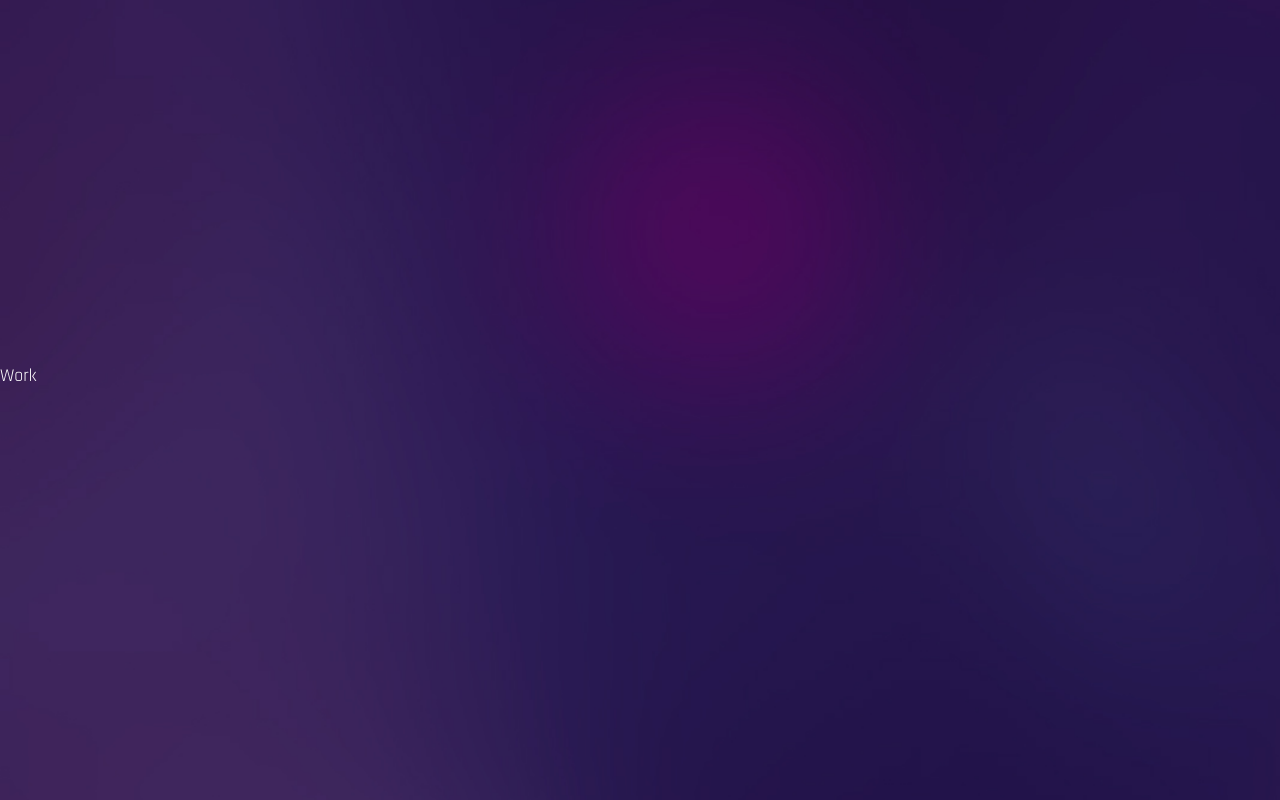
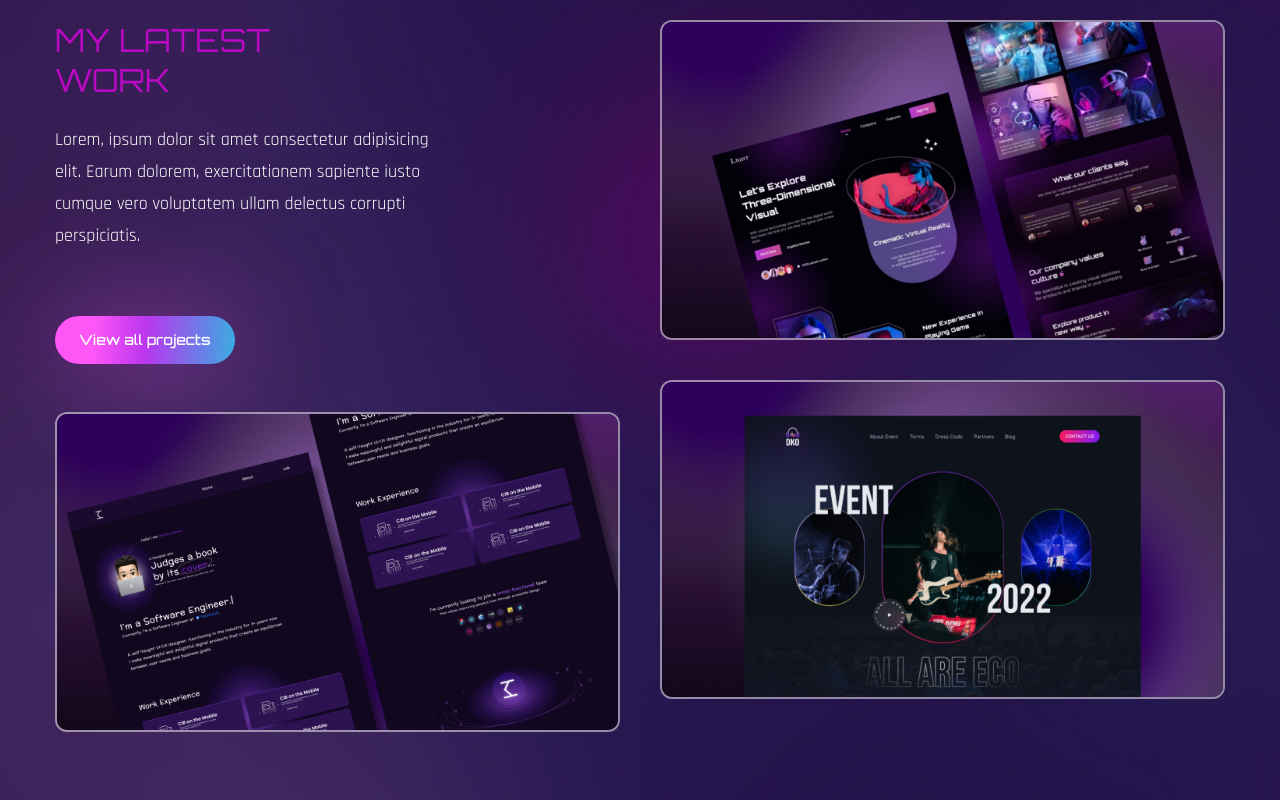
Before and after one commit to KamilJustynski/Portfolio, a React (Create React App) app: page / in a window 1280 px wide. Shown: the part 2360-3160 px from the top of the page. Built offline with nearby package versions, Linux system fonts and the light colour scheme; a web font is replaced by a local one.

Commit message:
work section in build

```diff
--- a/src/components/Services.tsx
+++ b/src/components/Services.tsx
@@ -1,7 +1,6 @@
 import { BsArrowUpRight } from "react-icons/bs";
 import { motion } from "framer-motion";
 import { fadeIn } from "../variant";
-import { link } from "fs";
 
 interface ServicesScheme {
   name: string;
--- a/src/components/Work.tsx
+++ b/src/components/Work.tsx
@@ -1,12 +1,75 @@
 import React from "react";
 import { motion } from "framer-motion";
 import { fadeIn } from "../variant";
-import Img1 from "../assets/";
+import img1 from "../assets/portfolio-img1.png";
+import img2 from "../assets/portfolio-img2.png";
+import img3 from "../assets/portfolio-img3.png";
 
 export const Work = () => {
   return (
-    <div id="work" className="section">
-      Work
-    </div>
+    <section id="work" className="section">
+      <div className="container mx-auto">
+        <div className="flex flex-col lg:flex-row gap-x-10">
+          <div className="flex flex-1 flex-col gap-y-12 mb-10 lg:mb-0">
+            <div>
+              <h2 className="h2 leading-tight text-accent">
+                My Latest <br />
+                Work
+              </h2>
+              <p className="max-w-sm mb-16">
+                Lorem, ipsum dolor sit amet consectetur adipisicing elit. Earum
+                dolorem, exercitationem sapiente iusto cumque vero voluptatem
+                ullam delectus corrupti perspiciatis.
+              </p>
+              <button className="btn btn-sm">View all projects</button>
+            </div>
+            <div className="group relative overflow-hidden border-2 border-white/50 rounded-xl">
+              <div className="group-hover:bg-black/70 w-full h-full absolute z-40 transition-all duration-300"></div>
+              <img
+                className="group-hover:scale-125 transition-all duration-500"
+                src={img1}
+                alt=""
+              />
+              <div className="absolute -bottom-full left-12 group-hover:bottom-24 transition-all duration-500 z-50">
+                <span className="text-gradient">UI/UX Design</span>
+              </div>
+              <div className="absolute -bottom-full left-12 group-hover:bottom-14 transition-all duration-700 z-50">
+                <span className="text-3xl text-white">Project Title</span>
+              </div>
+            </div>
+          </div>
+          <div className="flex-1 flex flex-col gap-y-10">
+            <div className="group relative overflow-hidden border-2 border-white/50 rounded-xl">
+              <div className="group-hover:bg-black/70 w-full h-full absolute z-40 transition-all duration-300"></div>
+              <img
+                className="group-hover:scale-125 transition-all duration-500"
+                src={img2}
+                alt=""
+              />
+              <div className="absolute -bottom-full left-12 group-hover:bottom-24 transition-all duration-500 z-50">
+                <span className="text-gradient">UI/UX Design</span>
+              </div>
+              <div className="absolute -bottom-full left-12 group-hover:bottom-14 transition-all duration-700 z-50">
+                <span className="text-3xl text-white">Project Title</span>
+              </div>
+            </div>
+            <div className="group relative overflow-hidden border-2 border-white/50 rounded-xl">
+              <div className="group-hover:bg-black/70 w-full h-full absolute z-40 transition-all duration-300"></div>
+              <img
+                className="group-hover:scale-125 transition-all duration-500"
+                src={img3}
+                alt=""
+              />
+              <div className="absolute -bottom-full left-12 group-hover:bottom-24 transition-all duration-500 z-50">
+                <span className="text-gradient">UI/UX Design</span>
+              </div>
+              <div className="absolute -bottom-full left-12 group-hover:bottom-14 transition-all duration-700 z-50">
+                <span className="text-3xl text-white">Project Title</span>
+              </div>
+            </div>
+          </div>
+        </div>
+      </div>
+    </section>
   );
 };
--- a/src/custom.d.ts
+++ b/src/custom.d.ts
@@ -4,3 +4,8 @@
   export default src;
   export const ReactComponent: React.FC<React.SVGProps<SVGSVGElement>>;
 }
+
+declare module "*.png" {
+  const src: string;
+  export default src;
+}
```
